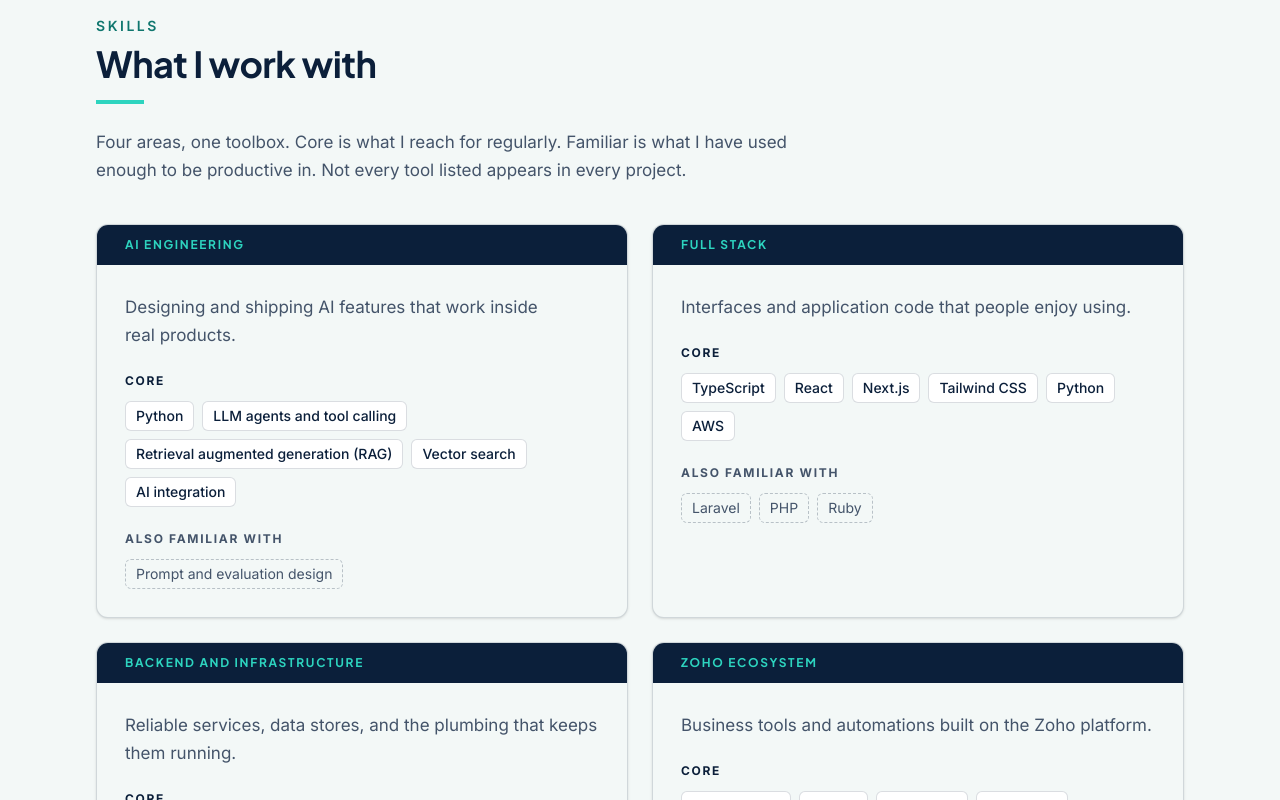
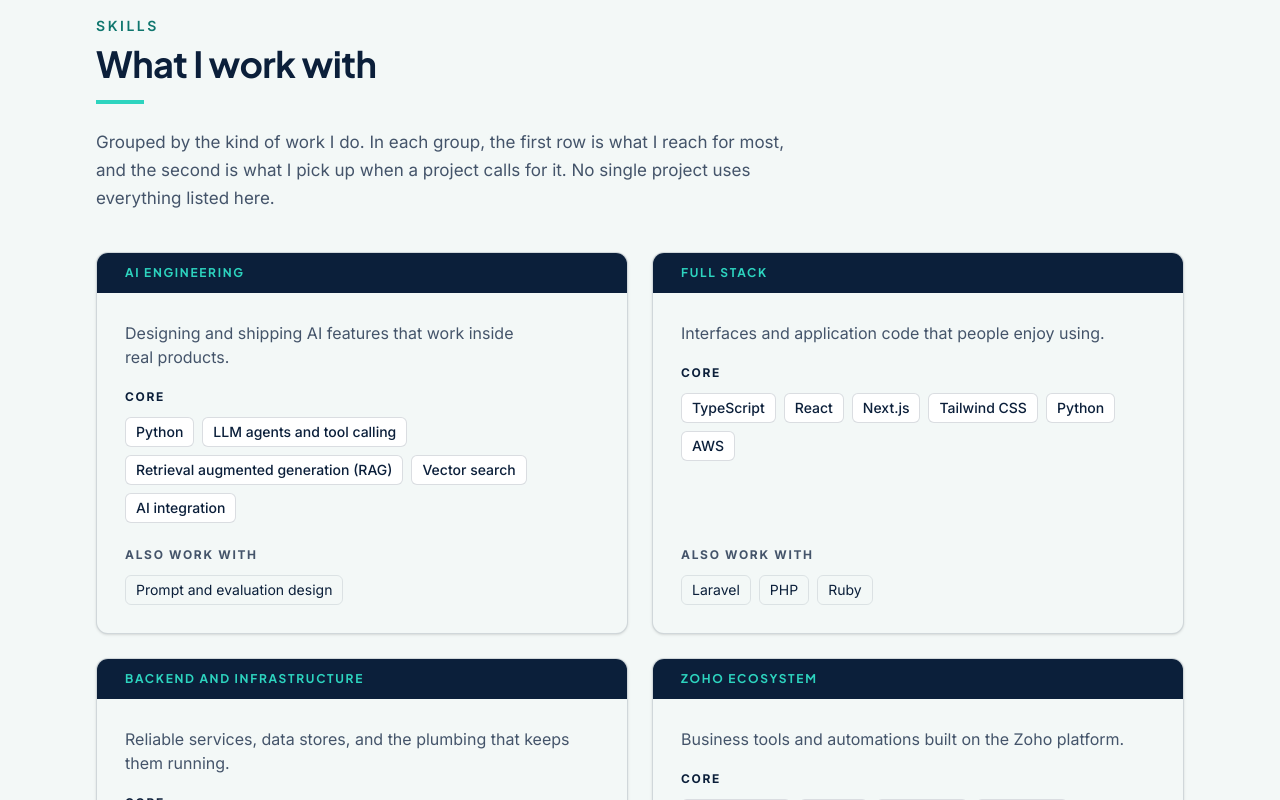
Before and after one commit to gilbertofke/gilbert-portfolio, a Next.js app: page / in a window 1280 px wide. Shown: the part 2760-3560 px from the top of the page. Built offline with nearby package versions, Linux system fonts and the light colour scheme.

Commit message:
fix: neutral skill labels, aligned cards, and clearer intro

```diff
--- a/src/components/Skills.tsx
+++ b/src/components/Skills.tsx
@@ -7,9 +7,9 @@ export default function Skills() {
       <div className="page-container">
         <SectionHeading eyebrow="Skills" title="What I work with" />
         <p className="mt-6 max-w-prose text-muted">
-          Four areas, one toolbox. Core is what I reach for regularly.
-          Familiar is what I have used enough to be productive in. Not every
-          tool listed appears in every project.
+          Grouped by the kind of work I do. In each group, the first row is
+          what I reach for most, and the second is what I pick up when a
+          project calls for it. No single project uses everything listed here.
         </p>
 
         <div className="mt-10 grid gap-6 md:grid-cols-2">
@@ -25,14 +25,14 @@ export default function Skills() {
               </div>
 
               <div className="flex flex-1 flex-col p-6 md:p-7">
-                <p className="text-muted">{group.summary}</p>
+                <p className="text-base text-muted">{group.summary}</p>
 
-                <p className="mt-6 text-xs font-bold uppercase tracking-[0.14em] text-navy">
+                <p className="mt-5 text-xs font-bold uppercase tracking-[0.14em] text-navy">
                   Core
                 </p>
                 <ul
                   className="mt-3 flex flex-wrap gap-2"
-                  aria-label={`${group.title}: core skills`}
+                  aria-label={`${group.title}: core tools`}
                 >
                   {group.core.map((skill) => (
                     <li
@@ -45,24 +45,24 @@ export default function Skills() {
                 </ul>
 
                 {group.familiar.length > 0 ? (
-                  <>
-                    <p className="mt-6 text-xs font-bold uppercase tracking-[0.14em] text-muted">
-                      Also familiar with
+                  <div className="mt-auto pt-6">
+                    <p className="text-xs font-bold uppercase tracking-[0.14em] text-muted">
+                      Also work with
                     </p>
                     <ul
                       className="mt-3 flex flex-wrap gap-2"
-                      aria-label={`${group.title}: familiar skills`}
+                      aria-label={`${group.title}: other tools`}
                     >
                       {group.familiar.map((skill) => (
                         <li
                           key={skill}
-                          className="rounded-md border border-dashed border-navy/25 px-2.5 py-1 text-sm text-muted"
+                          className="rounded-md border border-navy/10 px-2.5 py-1 text-sm text-navy"
                         >
                           {skill}
                         </li>
                       ))}
                     </ul>
-                  </>
+                  </div>
                 ) : null}
               </div>
             </article>
```
